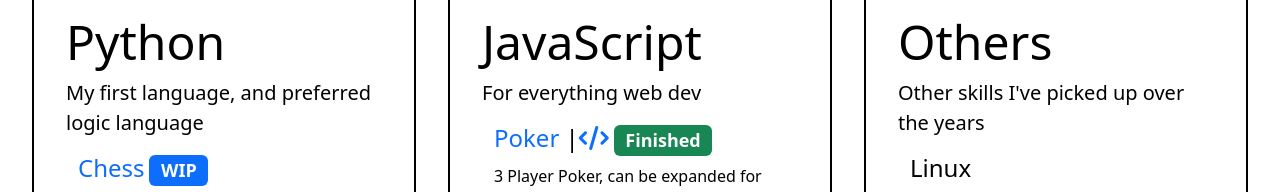
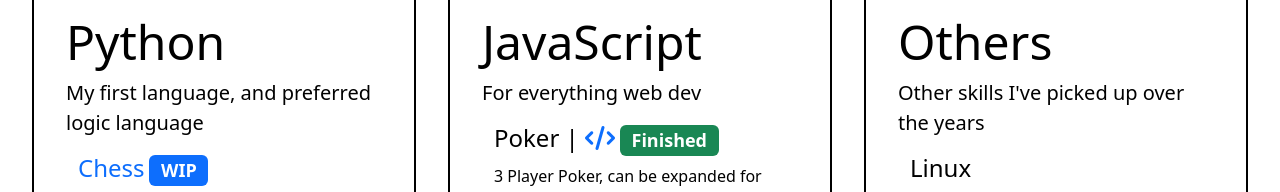
Before and after one commit to ziidonato/website, a React (Create React App) app: page / in a window 1280 px wide. Shown: the part 1126-1318 px from the top of the page. Built offline with nearby package versions, Linux system fonts and the light colour scheme.

Commit message:
removed poker link

```diff
--- a/src/components/Experience/Experience.tsx
+++ b/src/components/Experience/Experience.tsx
@@ -30,8 +30,7 @@ const details = [
                         <p className="lead">For everything web dev</p>
                         <div className="container">
                             <h4>
-                                <a href="http://poker-js.vercel.app/" target="_blank" rel="noreferrer">
-                                    Poker</a> |
+                                    {"Poker | "}
                                     <a href="http://github.com/gatlace/poker-js" target="_blank" rel="noreferrer">
                                     <i className="fa-solid fa-code"/>
                                     </a>
@@ -44,7 +43,7 @@ const details = [
                             </ul>
                             <h4>
                                 <a href="http://github-commits-frontend.vercel.app" target="_blank" rel="noreferrer">
-                                    Commits Frontend</a> |
+                                    Commits Frontend</a>{" | "}
                                     <a href="http://github.com/gatlace/commits-frontend" target="_blank" rel="noreferrer">
                                     <i className="fa-solid fa-code"/>
                                     </a>
```
